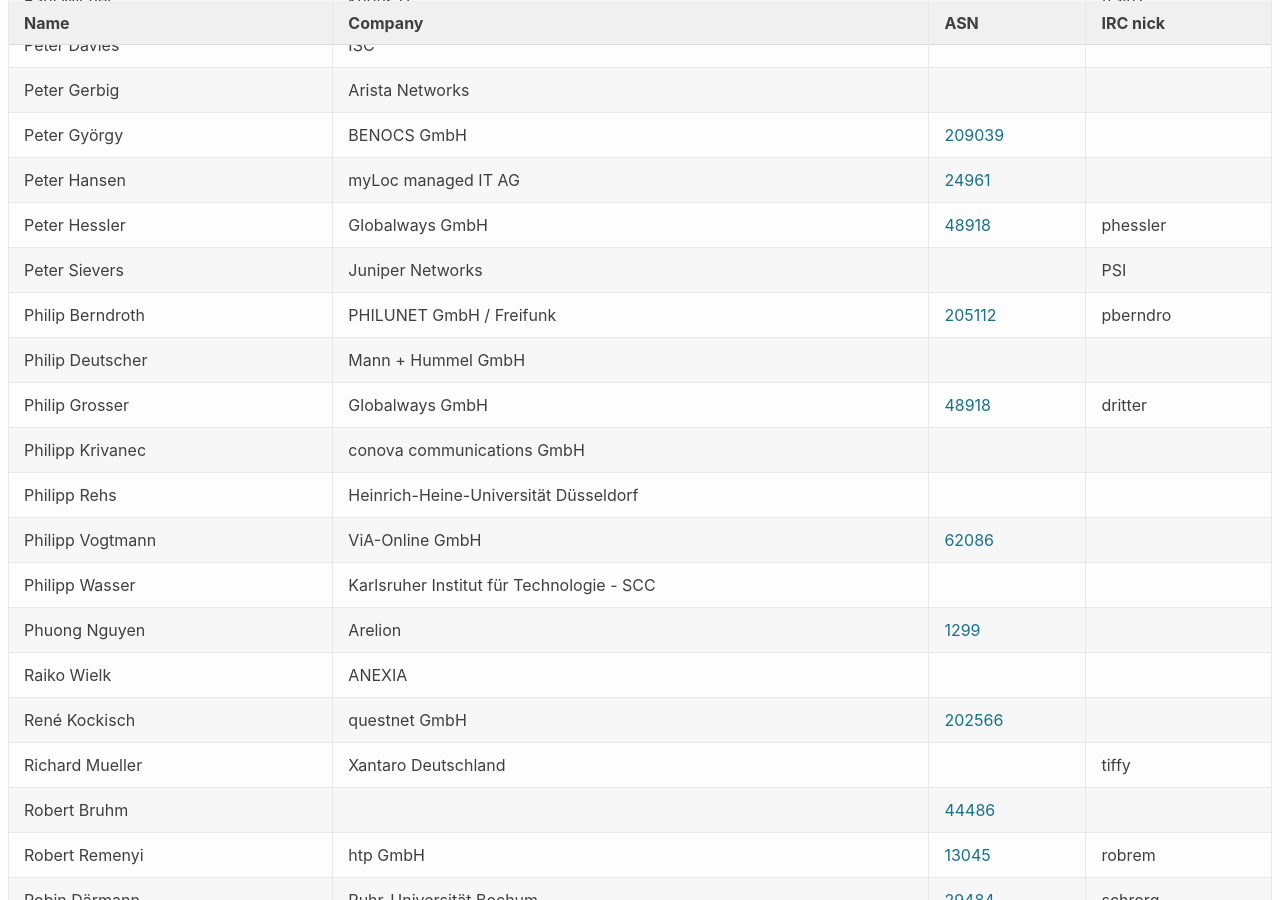
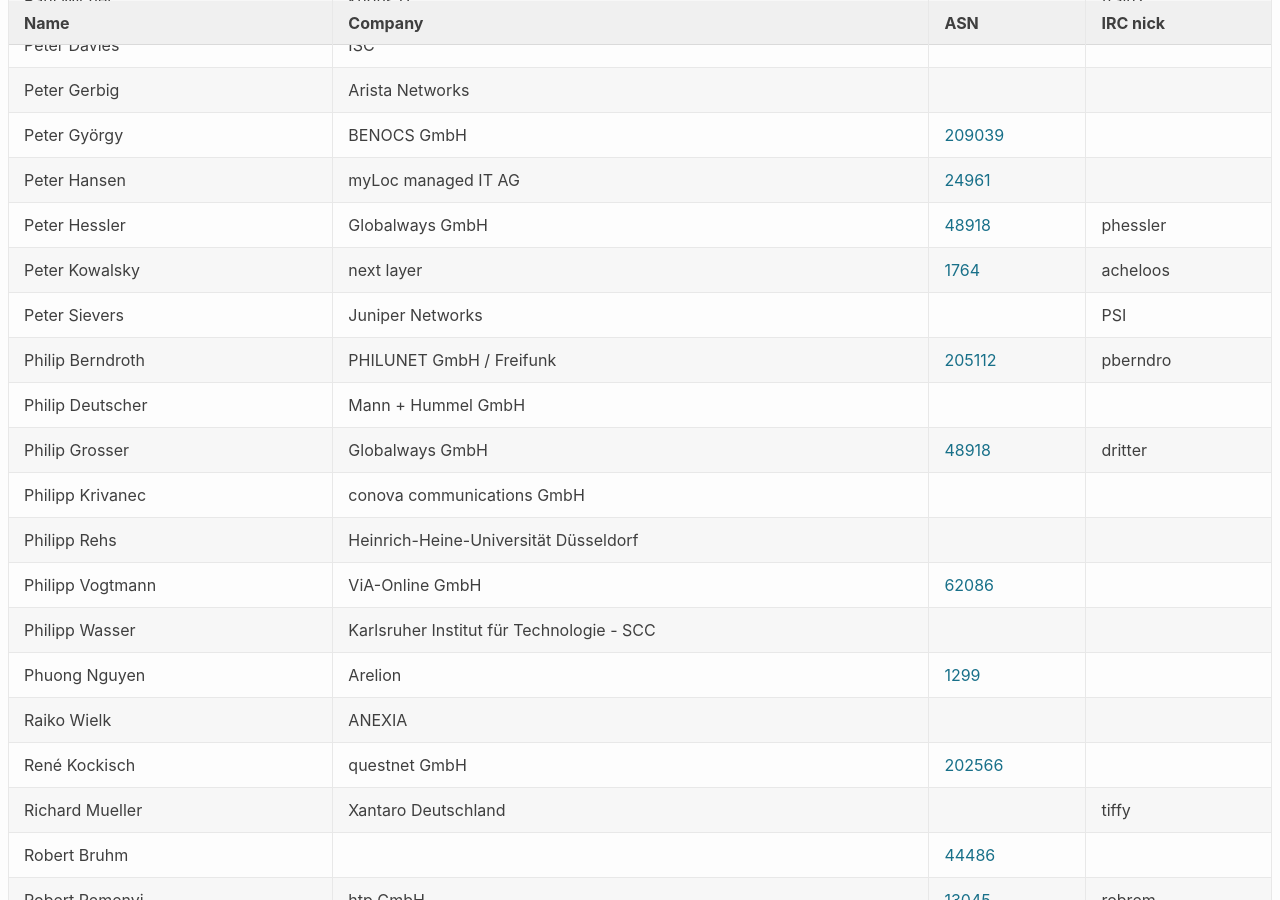
Before and after one commit to denog/pretix-attendeelist, a Jekyll site: the page built from denog15/index.md, in a window 1280 px wide and 900 px high, scrolled down 11584 px. Built offline with Jekyll 4.4.1, drawn with Linux system fonts in a browser that asks for light colours.

Commit message:
Latest data: Tue Oct 24 21:28:15 UTC 2023

```diff
--- a/_data/attendees_denog15_onsite.json
+++ b/_data/attendees_denog15_onsite.json
@@ -1554,6 +1554,12 @@
     "asn": "48918"
   },
   {
+    "name": "Peter Kowalsky",
+    "company": "next layer",
+    "irc": "acheloos",
+    "asn": "1764"
+  },
+  {
     "name": "Peter Sievers",
     "company": "Juniper Networks",
     "irc": "PSI",
```
